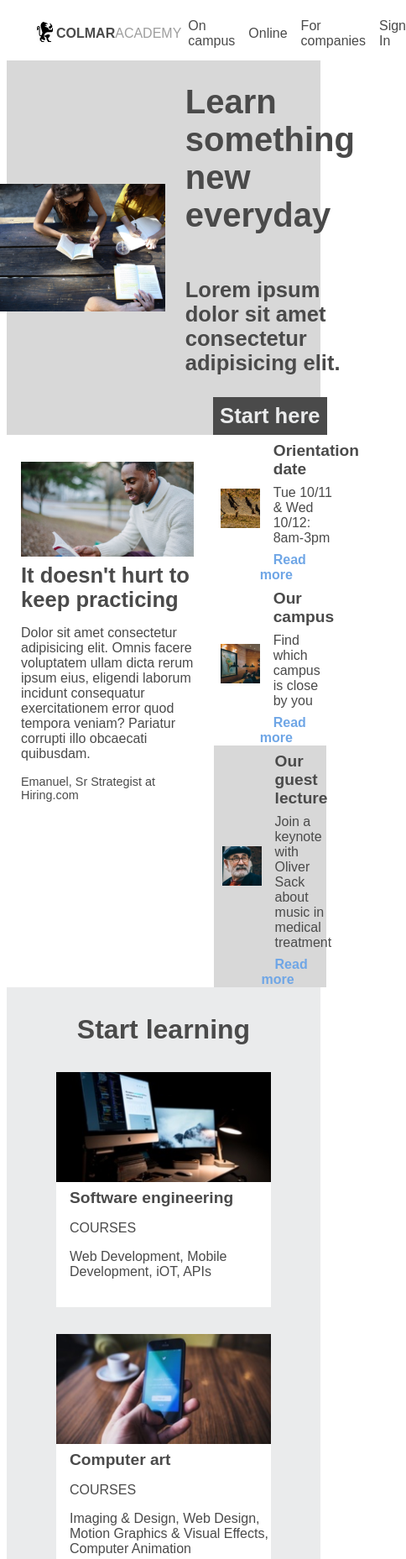
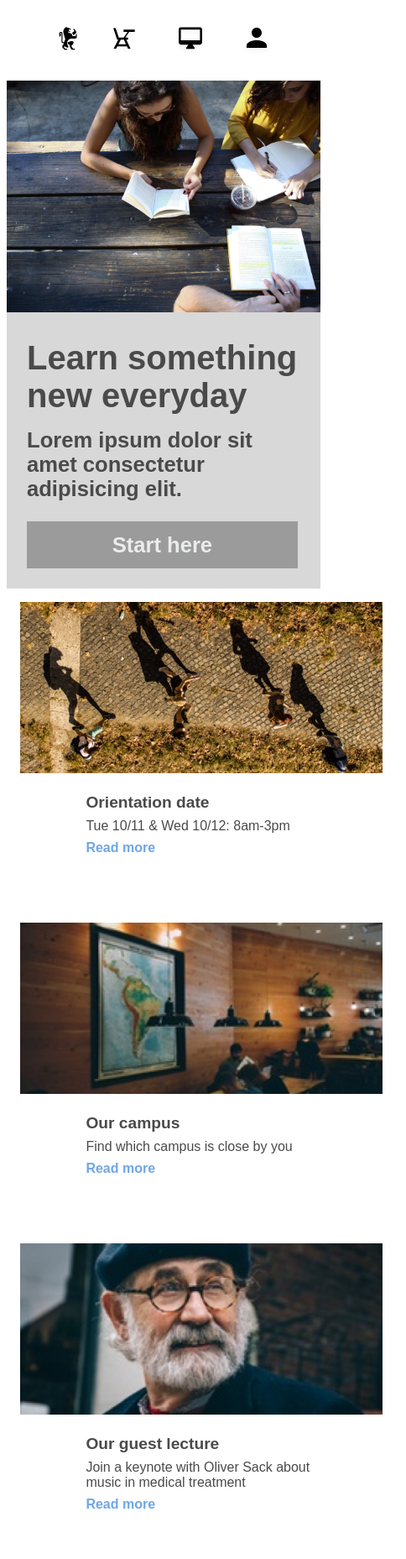
Before and after one commit to fmholder/colmar, a plain HTML site: page index.html in a window 390 px wide. Shown: the top 1857 px of the page at 84% size, 484 px wide, since content can reach past the window. Drawn offline with Linux system fonts and the light colour scheme.

Commit message:
added mobile version

```diff
--- a/index.html
+++ b/index.html
@@ -15,17 +15,20 @@
 <!-- Navigation Bar Section -->
   <nav>
     <ul id="topbar">
-      <li  class="home-li">
-          <div class="align-icon">
+      <li class="home-li">
+          <a href="index.html" class="align-icon">
               <img id="icon" src="resources/images/ic-logo.svg" href="index.html"/>
-              <a href="index.html"><span id="colmar">COLMAR</span><span id="academy">ACADEMY</span></a>
-          </div>
+              <span  class="big_screen" id="colmar">COLMAR</span><span  class="big_screen" id="academy">ACADEMY</span>
+          </a>
       </li>
 
-      <li><a href="#Campus">On campus</a></li>
-      <li><a href="#Online">Online</a></li>
-      <li><a href="#Companies">For companies</a></li>
-      <li><a href="#SignIn">Sign In</a></li>
+      <li><a href="#Campus"><p class="big_screen">On campus</p>
+          <img class="small_screen nav_icon" src="resources/images/ic-on-campus.svg" href="index.html"/></a></li>
+      <li><a href="#Online"><p class="big_screen">Online</p>
+          <img class="small_screen nav_icon" src="resources/images/ic-online.svg" href="index.html"/></a></li>
+      <li id="company_link"><a href="#Companies"><p class="big_screen">For companies</p></a></li>
+      <li><a href="#SignIn"><p class="big_screen">Sign in</p>
+          <img class="small_screen nav_icon" src="resources/images/ic-login.svg" href="index.html"/></a></li>
     </ul>
   </nav>
 
@@ -34,24 +37,27 @@
   <div class="sixty_percent_box container">
     <img class="large_picture" src="resources/images/banner.jpg">
   </div>
-  <div class="container">
-    <h1>Learn something new everyday</h1>
-    <h3>Lorem ipsum dolor sit amet consectetur adipisicing elit.</h3>
-    <a href="#StartButton" class="button_box container"><h3 id="button_text">Start here</h3></a>
+  <div class="left-align container">
+    <div class="button_text_box container">
+      <h1 class="under_pic text">Learn something new everyday</h1>
+      <h3 class="under_pic text">Lorem ipsum dolor sit amet consectetur adipisicing elit.</h3>
+      <a href="#StartButton" class="button_box container"><h3 id="button_text">Start here</h3></a>
+    </div>
   </div>
 </div>
 
 <!-- Highlighted Articles Section -->
 <div class="highlighted_articles container horiz">
-  <div class="sixty_percent_box container">
+  <div class="sixty_percent_box container big_screen">
     <img class="large_picture" src="resources/images/information-main.jpg"/>
-    <h3 class="text">It doesn't hurt to keep practicing</h3>
-    <h5 class="text">Dolor sit amet consectetur adipisicing elit. Omnis facere voluptatem ullam dicta rerum ipsum eius, eligendi laborum incidunt consequatur exercitationem error quod tempora veniam? Pariatur corrupti illo obcaecati quibusdam.</h5>
+    <h3 class="under_pic text">It doesn't hurt to keep practicing</h3>
+    <h5 class="under_pic text">Dolor sit amet consectetur adipisicing elit. Omnis facere voluptatem ullam dicta rerum ipsum eius, eligendi laborum incidunt consequatur exercitationem error quod tempora veniam? Pariatur corrupti illo obcaecati quibusdam.</h5>
     <h5 id="author" class="text">Emanuel, Sr Strategist at Hiring.com</h5>
   </div>
-  <div class="container">
+  <div class="forty_percent_box container">
     <div class="article container horiz">
-      <img class="info_img" src="resources/images/information-orientation.jpg"/>
+      <img class="big_screen" src="resources/images/information-orientation.jpg"/>
+      <img class="small_screen" src="resources/images/information-orientation-mobile.jpg"/>
       <div class="">
         <h4 class="text">Orientation date</h4>
         <h5 class="text">Tue 10/11 & Wed 10/12: 8am-3pm</h5>
@@ -59,7 +65,8 @@
       </div>
     </div>
     <div class="article container horiz">
-      <img class="art_img" src="resources/images/information-campus.jpg"/>
+      <img class="big_screen" src="resources/images/information-campus.jpg"/>
+      <img class="small_screen" src="resources/images/information-campus-mobile.jpg"/>
       <div class="">
         <h4 class="text">Our campus</h4>
         <h5 class="text">Find which campus is close by you</h5>
@@ -67,7 +74,8 @@
       </div>
     </div>
     <div class="article container horiz grey_background">
-      <img class="art_img" src="resources/images/information-guest-lecture.jpg"/>
+      <img class="big_screen" src="resources/images/information-guest-lecture.jpg"/>
+      <img class="small_screen" src="resources/images/information-guest-lecture-mobile.jpg"/>
       <div class="">
         <h4 class="text">Our guest lecture</h4>
         <h5 class="text">Join a keynote with Oliver Sack about music in medical treatment</h5>
@@ -77,45 +85,45 @@
   </div>
 </div>
 
-<!-- Available Classes Section -->
+<!-- Start Learning Section -->
 <div class="available_classes container">
   <h2>Start learning</h2>
   <div class="six_classes container">
     <div class="class_box container">
-      <img class="class_img" src="resources/images/course-software.jpg"/>
+      <img class="class_img big_screen" src="resources/images/course-software.jpg"/>
       <h4 class="text">Software engineering</h4>
-      <h5 class="text">COURSES</h5>
-      <h5 class="text">Web Development, Mobile Development, iOT, APIs</h5>
+      <h5 class="text big_screen">COURSES</h5>
+      <h5 class="text big_screen">Web Development, Mobile Development, iOT, APIs</h5>
     </div>
         <div class="class_box container">
-      <img class="class_img" src="resources/images/course-computer-art.jpg"/>
+      <img class="class_img big_screen" src="resources/images/course-computer-art.jpg"/>
       <h4  class="text">Computer art</h4 >
-      <h5  class="text">COURSES</h5 >
-      <h5  class="text">Imaging & Design, Web Design, Motion Graphics & Visual Effects, Computer Animation</h5 >
+      <h5  class="text big_screen">COURSES</h5 >
+      <h5  class="text big_screen">Imaging & Design, Web Design, Motion Graphics & Visual Effects, Computer Animation</h5 >
     </div>
     <div class="class_box container">
-      <img class="class_img" src="resources/images/course-design.jpg"/>
+      <img class="class_img big_screen" src="resources/images/course-design.jpg"/>
       <h4  class="text">Design</h4 >
-      <h5  class="text">COURSES</h5 >
-      <h5  class="text">User Experience Design, User Research, Visual Design</h5 >
+      <h5  class="text big_screen">COURSES</h5 >
+      <h5  class="text big_screen">User Experience Design, User Research, Visual Design</h5 >
     </div>
     <div class="class_box container">
-      <img class="class_img" src="resources/images/course-data.jpg"/>
+      <img class="class_img big_screen" src="resources/images/course-data.jpg"/>
       <h4  class="text">Data</h4 >
-      <h5  class="text">COURSES</h5 >
-      <h5  class="text">Data Science, Big Data, SQL, Data Visulization</h5 >
+      <h5  class="text big_screen">COURSES</h5 >
+      <h5  class="text big_screen">Data Science, Big Data, SQL, Data Visulization</h5 >
     </div>
     <div class="class_box container">
-      <img class="class_img" src="resources/images/course-business.jpg"/>
+      <img class="class_img big_screen" src="resources/images/course-business.jpg"/>
       <h4  class="text">Business</h4 >
-      <h5  class="text">COURSES</h5 >
-      <h5  class="text">Product Development, Business Development, Startup</h5 >
+      <h5  class="text big_screen">COURSES</h5 >
+      <h5  class="text big_screen">Product Development, Business Development, Startup</h5 >
     </div>
     <div class="class_box container">
-      <img class="class_img" src="resources/images/course-marketing.jpg"/>
+      <img class="class_img big_screen" src="resources/images/course-marketing.jpg"/>
       <h4  class="text">Marketing</h4 >
-      <h5  class="text">COURSES</h5 >
-      <h5  class="text">Analytics, Content Marketing, Mobile Marketing</h5 >
+      <h5  class="text big_screen">COURSES</h5 >
+      <h5  class="text big_screen">Analytics, Content Marketing, Mobile Marketing</h5 >
     </div>
   </div>
 </div>
@@ -126,10 +134,10 @@
   <div class="thesis_box container horiz">
   <div class="sixty_percent_box  main_thesis container">
     <video id="thesis_vid" src="resources/videos/thesis.mp4" mute controls loop></video> <!-- auto loop></video> -->
-    <h4 class="text">Reimagine urban</h4>
-    <h5 class="text">Dolor sit amet consectetur adipisicing elit. Omnis facere voluptatem ullam dicta rerum ipsum eius, eligendi laborum incidunt consequatur exercitationem error quod tempora veniam? Pariatur corrupti illo obcaecati quibusdam.</h5>
+    <h4 class="text big_screen">Reimagine urban</h4>
+    <h5 class="text big_screen">Dolor sit amet consectetur adipisicing elit. Omnis facere voluptatem ullam dicta rerum ipsum eius, eligendi laborum incidunt consequatur exercitationem error quod tempora veniam? Pariatur corrupti illo obcaecati quibusdam.</h5>
   </div>
-  <div class="next_two_thesis container">
+  <div class="next_two_thesis container big_screen">
     <div class="article container horiz grey_background">
       <img class="thesis_img" src="resources/images/thesis-fisma.jpg"/>
       <div class="container">
@@ -137,7 +145,7 @@
         <h5 class="text">Designer showcase of new protoype product</h5 >
       </div>
     </div>
-    <div class="article container horiz">
+    <div class="article container horiz big_screen">
       <img class="thesis_img" src="resources/images/thesis-now-and-then.jpg"/>
       <div class="container">
         <h4 class="text">Now and then</h4>
@@ -153,10 +161,10 @@
   <footer>
     <nav>
       <ul id="footbar">
-        <li  class="home-li text">&copy Colmar Academy. All rights reserved</li>
+        <li  class="home-li text">&copy 2016 Colmar Academy. All rights reserved</li>
 
-        <li><a href="#Terms" class="text">Terms</a></li>
-        <li><a href="#Privacy" class="text">Privacy</a></li>
+        <li><a href="#Terms" class="text big_screen">Terms</a></li>
+        <li><a href="#Privacy" class="text big_screen">Privacy</a></li>
       </ul>
     </nav>
   </footer>
--- a/resources/css/styles.css
+++ b/resources/css/styles.css
@@ -11,6 +11,9 @@ html {
 body {
     color: var(--text-color);
     background-color: var(--background-color--);
+}
+.small_screen {
+  display: none;
 }
 
     /* Fonts */
@@ -56,6 +59,10 @@ h5 {
   flex-direction: row;        /* over rides to horizontal*/
 }
 
+.container2 {
+  border: 1px solid limegreen;
+}
+
 
 /*--Navigation bar and menu--*/
 nav {
@@ -64,7 +71,6 @@ nav {
   font-size: 1rem;
   color: var(--text-color--);
 }
-
   #colmar {
     font-weight: 600;
   }
@@ -73,11 +79,9 @@ nav {
   }
 
   nav ul{   /*real box to play in */
-    margin: 0;
     display: flex;
     align-items: center;
     height: 4rem;
-    padding: 0 1px;
     font-size: 1rem;
     padding: 0rem 1.5rem;
     }
@@ -90,7 +94,7 @@ nav {
   }
   nav .align-icon{
     display: flex;
-    justify-content: center;
+
     align-items: center;
     flex-flow: nowrap;
   }
@@ -106,38 +110,51 @@ nav {
   }
 
 /*-- Banner Section --*/
+
 .banner {
   background-color: var(--mediumGrey-color);
 }
 
 .sixty_percent_box {
   flex-shrink: 0;
-  width: 55%;
+  width: 60%;
   padding: 2rem 1.5rem;
-  align-content: start;
-  text-align: left;
   align-items: flex-start;
 }
 .large_picture {
   width: 100%;
   height: auto;
 }
-
+.left-align {
+  align-items: flex-start;
+  padding: 1.5rem;
+}
 .button_box {
   background-color: var(--text-color);
+  margin-left: auto;
+  margin-right: auto;
+  margin-top: 1rem;
+  width: 100%;
+  height: 3.5rem;
 }
 #button_text {
   color: var(--lightGrey-color);
   margin: .5rem;
 }
-
+.button_text_box {
+  max-width: 80%;
+  align-items: flex-start;
+}
+.button_text_box .text {
+  padding: 0;
+}
 
 /*-- Highlighted Articles Section --*/
 .highlighted_articles {
   display: flex;
   align-items: flex-start;  /*align on top*/
 }
-.sixty_percent_box .text {
+.under_pic {
   padding-left: 0;
 }
 #author {
@@ -163,7 +180,7 @@ nav {
  }
 
 
-/*-- Available Classes Section --*/
+/*-- Start Learning Section --*/
 .available_classes {
   background-color: var(--lightGrey-color);
 }
@@ -214,3 +231,121 @@ footer .text {
   margin-top: 0;
   padding: 0;
 }
+
+/* ----------RESPONSIVE PART ---------- */
+/*  mobile only, 480px  */
+
+@media only screen and (max-width: 680px) {
+.big_screen {
+  display: none;
+}
+.small_screen {
+  display: flex;
+}
+h2 {
+  font-size: 3rem;
+  padding-bottom: 1rem;
+}
+.horiz {
+  display: flex;
+  flex-direction: column;        /* over rides to horizontal*/
+  padding: 0;
+  margin: 0;
+  justify-content: flex-start;
+}
+
+
+/* --Nav bar-- */
+#company_link {
+  display: none;
+}
+.nav_icon {
+  height: 2.25rem;
+  width: auto;
+}
+#icon {
+  height: 2.25rem;
+  width: auto;
+}
+nav .home-li{
+  margin-right: 0;
+}
+nav ul{
+  display: flex;
+  justify-content: space-evenly;
+  align-items: center;
+}
+
+/* --Banner-- */
+.sixty_percent_box {
+  flex-shrink: 0;
+  width: 100%;
+  padding: 0;
+
+}
+.sixty_percent_box .text {
+  padding-left: 1rem;
+}
+.under_pic {
+  padding-left: 1rem;
+}
+.button_text_box {
+  min-width: 99%;
+}
+.button_box {
+  background-color: #9b9b9b;
+}
+.forty_percent_box {
+  min-width: 100%
+}
+
+/* --Articles-- */
+.article {
+  min-width: 100%;
+  padding-bottom: 4rem;
+}
+.article img {
+  height: 12.75rem;
+  width: auto;
+}
+.grey_background {
+  background-color: var(--background-color);
+}
+
+/* --Start Learning-- */
+.available_classes {
+  background-color: var(--background-color);
+  padding-bottom: 2rem;
+  border-top: 2px solid var(--lightGrey-color);
+  border-bottom: 2px solid var(--lightGrey-color);
+}
+.six_classes {
+  padding: 1rem;
+  row-gap: .5rem;
+}
+
+.class_box {
+  background-color: #d8d8d8;
+  max-width: 460px;
+  min-width: 300px;
+  padding: 1rem 1rem 1.5rem 1rem;
+  min-height: 3rem;
+}
+.class_box h4 {
+  font-size: 2rem;
+}
+
+/* --Thesis-- */
+.thesis_exhibit {
+  padding-bottom: 1.5rem;
+}
+
+/* --Footer-- */
+#footbar {
+  display: flex;
+  justify-content: flex-start;
+  padding: 1rem;
+  font-size: 1rem;
+}
+
+} /*end react to mobile*/
```
